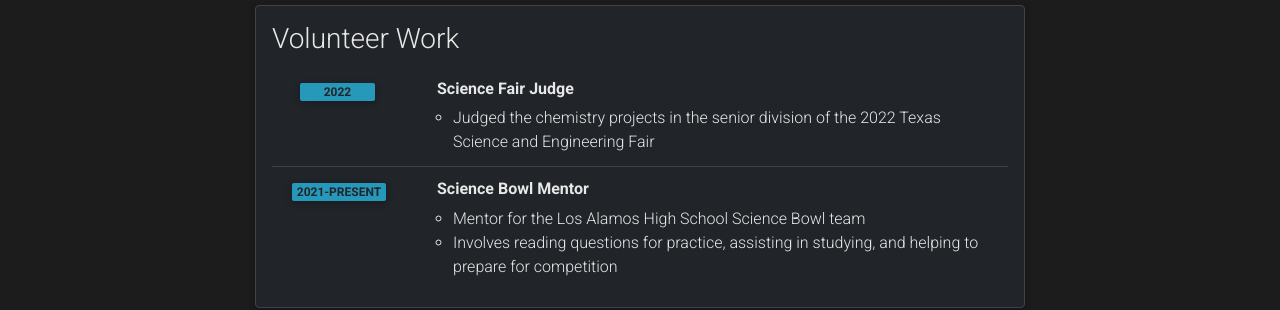
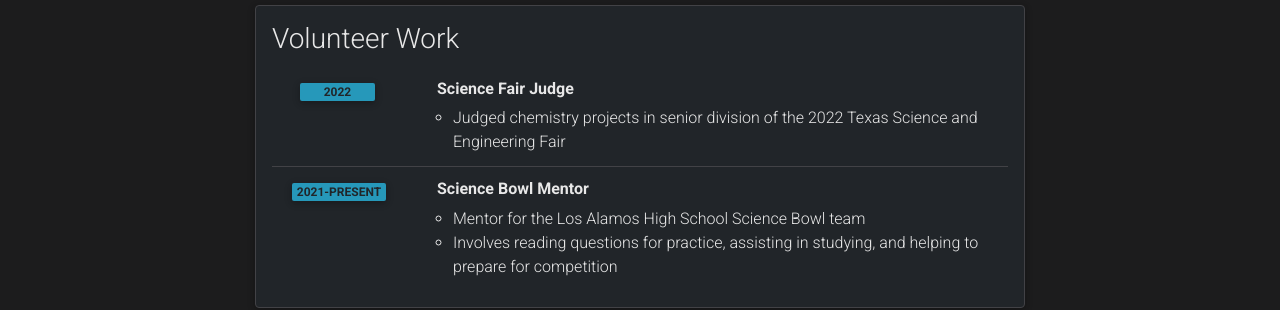
Before and after one commit to anthonylestone/anthonylestone.github.io, a Jekyll site: the page built from _pages/cv.md, in a window 1280 px wide and 900 px high, scrolled down 1475 px. Shown: the part 482-792 px from the top of the window. Built offline with Jekyll 4.4.1, drawn with Linux system fonts in a browser that asks for light colours; comment, search, counter and statistics services are not loaded; a style sheet for code colours, icons or effects is not loaded; some of the changed text lies outside the part shown.

Commit message:
more resume edits

```diff
--- a/_data/cv.yml
+++ b/_data/cv.yml
@@ -30,7 +30,7 @@
         - Texas A&M Presidents Endowed Scholarship
     - year: 2021
       items:
-        - International Science and Enginnering Fair - <a href="/projects/muography/">2nd Place in Physics and Astronomy</a>
+        - International Science and Engineering Fair - <a href="/projects/muography/">2nd Place in Physics and Astronomy</a>
         - Aggies Invent Nuclear Security - <a href="/projects/aggies_invent/">2nd Place Team</a>
         - J. Robert Oppenheimer Scholarship
 
@@ -86,7 +86,7 @@
     - title: Science Fair Judge
       year: 2022
       items:
-        - Judged the chemistry projects in the senior division of the 2022 Texas Science and Engineering Fair
+        - Judged chemistry projects in senior division of the 2022 Texas Science and Engineering Fair
     - title: Science Bowl Mentor
       year: 2021-present
       items:
```
Also changed, not shown: 1 other file.
